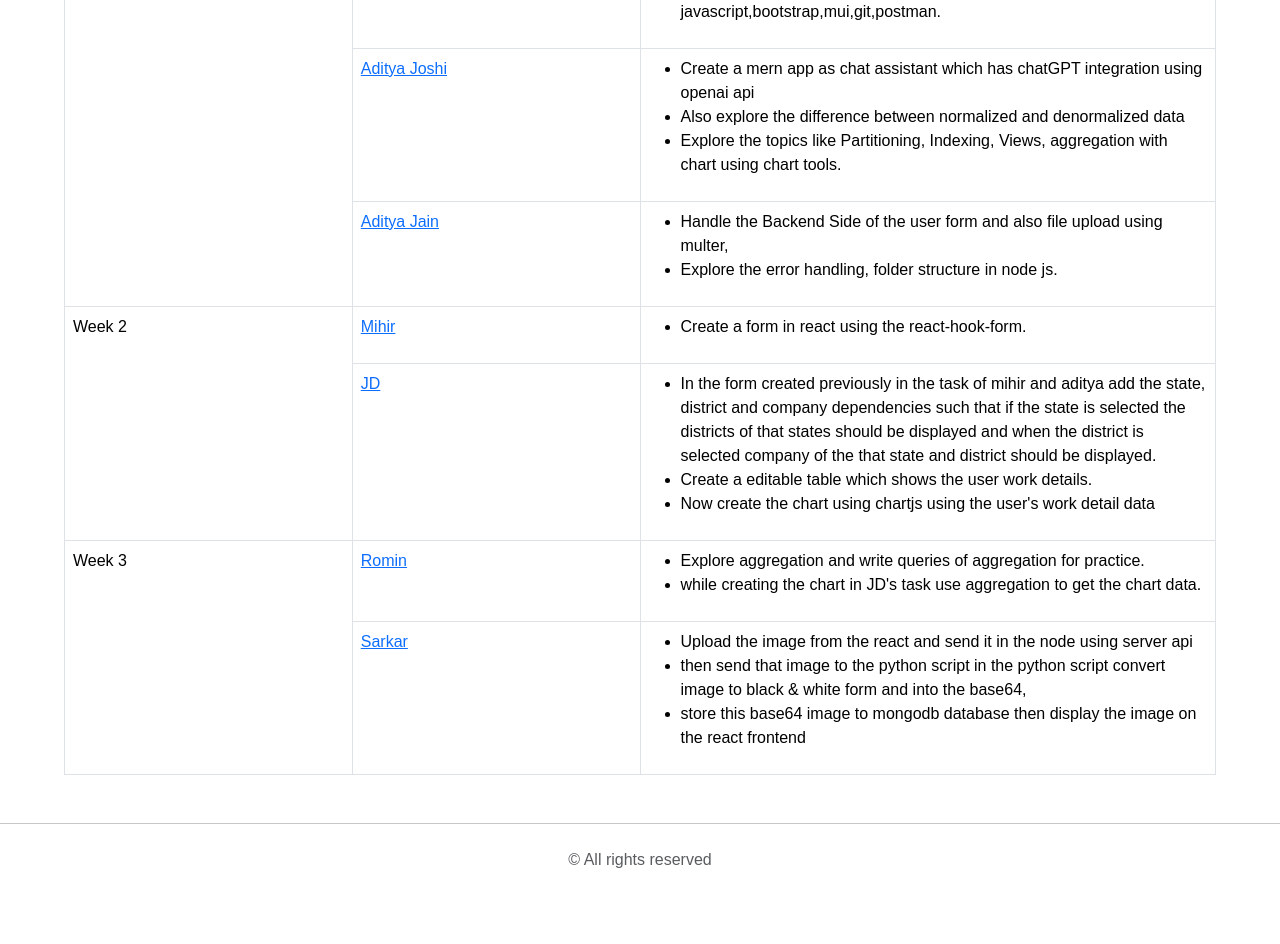
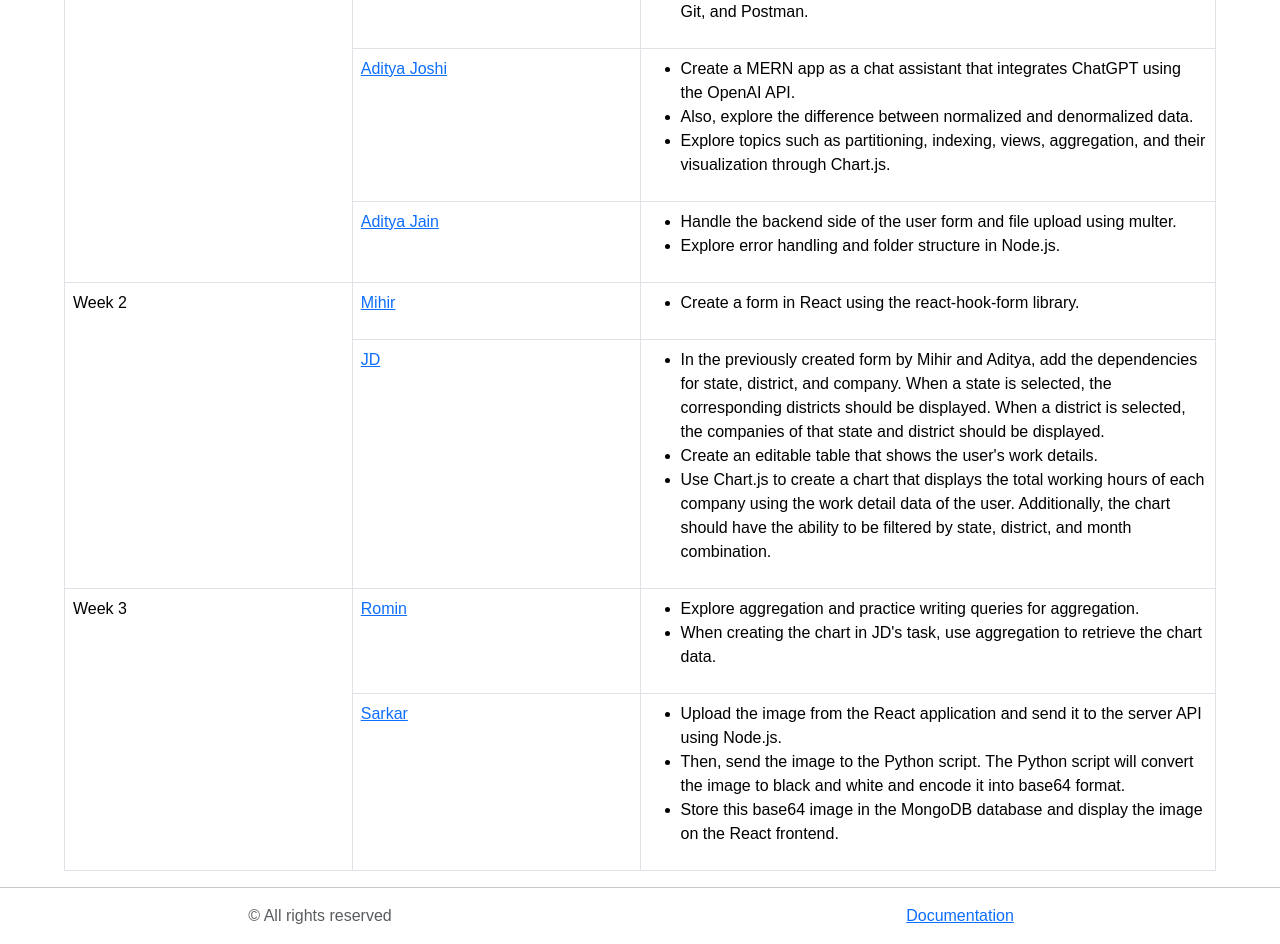
Before and after one commit to darshan2012/Training-frontend, a React (Create React App) app: page / in a window 1280 px wide. Shown: the part 240-1184 px from the top of the page. Before the commit the page ends 1128 px from the top, so only its background shows below. Built offline with nearby package versions, Linux system fonts and the light colour scheme.

Commit message:
footer updated

```diff
--- a/src/App.css
+++ b/src/App.css
@@ -62,3 +62,8 @@ box-shadow: 5px 5px 10px 0px rgba(0, 0, 0, 0.03), -2px -2px 10px 0px rgba(0, 0,
   height: 60px;
   margin: 10px 10px 0px 10px;
 }
+.footer{
+  overflow-x: hidden;
+  /* position: fixed; */
+  /* float: left; */
+}
--- a/src/components/FooterComp.jsx
+++ b/src/components/FooterComp.jsx
@@ -1,14 +1,24 @@
-import React from 'react'
+import React from "react";
+import { Link } from "react-router-dom";
 
 function FooterComp() {
   return (
-    <footer>
-      <hr className="mt-5 mb-4" />
-      <p className="text-muted text-center">
-      © All rights reserved
-      </p>
-    </footer>
-  )
+    <>
+      <hr />
+      <footer className="d-flex footer">
+        <p className="col-6 text-muted text-center">© All rights reserved</p>
+        {/* <p> */}
+        <Link
+          className="col-6 text-center"
+          target="_blank"
+          to="https://blushing-gambler-7cb.notion.site/Training-Documentation-ac40f9471022426da347acc7549185b7"
+        >
+          Documentation
+        </Link>
+        {/* </p> */}
+      </footer>
+    </>
+  );
 }
 
-export default FooterComp
+export default FooterComp;
--- a/src/components/Main.jsx
+++ b/src/components/Main.jsx
@@ -12,6 +12,7 @@ function Main() {
             <tr style={{ fontSize: "2em" }}>
               <th>Weeks</th>
               <th>Name</th>
+              {/* <th>Link</th> */}
               <th style={{ width: "400px" }}>Problem Statement</th>
             </tr>
           </thead>
@@ -25,12 +26,13 @@ function Main() {
               <td width={200}>
                 <Link to={"/form-html-css"}>Hetal </Link>
               </td>
+              {/* <td>tast - documentation</td> */}
               <td>
                 <ul>
                   <li>Create a form using html, css and bootstrap</li>
                   <li>
-                    explore the tools and technology like,
-                    javascript,bootstrap,mui,git,postman.
+                    Explore various tools and technologies like JavaScript,
+                    Bootstrap, MUI, Git, and Postman.
                   </li>
                 </ul>
               </td>
@@ -42,16 +44,16 @@ function Main() {
               <td>
                 <ul>
                   <li>
-                    Create a mern app as chat assistant which has chatGPT
-                    integration using openai api
+                    Create a MERN app as a chat assistant that integrates
+                    ChatGPT using the OpenAI API.
                   </li>
                   <li>
-                    Also explore the difference between normalized and
-                    denormalized data
+                    Also, explore the difference between normalized and
+                    denormalized data.
                   </li>
                   <li>
-                    Explore the topics like Partitioning, Indexing, Views,
-                    aggregation with chart using chart tools.
+                    Explore topics such as partitioning, indexing, views,
+                    aggregation, and their visualization through Chart.js.
                   </li>
                 </ul>
               </td>
@@ -63,11 +65,11 @@ function Main() {
               <td>
                 <ul>
                   <li>
-                    Handle the Backend Side of the user form and also file
-                    upload using multer,
+                    Handle the backend side of the user form and file upload
+                    using multer.
                   </li>
                   <li>
-                    Explore the error handling, folder structure in node js.
+                    Explore error handling and folder structure in Node.js.
                   </li>
                 </ul>
               </td>
@@ -82,7 +84,9 @@ function Main() {
 
               <td>
                 <ul>
-                  <li>Create a form in react using the react-hook-form.</li>
+                  <li>
+                    Create a form in React using the react-hook-form library.
+                  </li>
                 </ul>
               </td>
             </tr>
@@ -93,18 +97,20 @@ function Main() {
               <td>
                 <ul>
                   <li>
-                    In the form created previously in the task of mihir and
-                    aditya add the state, district and company dependencies such
-                    that if the state is selected the districts of that states
-                    should be displayed and when the district is selected
-                    company of the that state and district should be displayed.
+                    In the previously created form by Mihir and Aditya, add the
+                    dependencies for state, district, and company. When a state
+                    is selected, the corresponding districts should be
+                    displayed. When a district is selected, the companies of
+                    that state and district should be displayed.
                   </li>
                   <li>
-                    Create a editable table which shows the user work details.
+                    Create an editable table that shows the user's work details.
                   </li>
                   <li>
-                    Now create the chart using chartjs using the user's work
-                    detail data
+                    Use Chart.js to create a chart that displays the total
+                    working hours of each company using the work detail data of
+                    the user. Additionally, the chart should have the ability to
+                    be filtered by state, district, and month combination.
                   </li>
                 </ul>
               </td>
@@ -119,12 +125,12 @@ function Main() {
               <td>
                 <ul>
                   <li>
-                    Explore aggregation and write queries of aggregation for
-                    practice.
+                    Explore aggregation and practice writing queries for
+                    aggregation.
                   </li>
                   <li>
-                    while creating the chart in JD's task use aggregation to get
-                    the chart data.
+                    When creating the chart in JD's task, use aggregation to
+                    retrieve the chart data.
                   </li>
                 </ul>
               </td>
@@ -136,17 +142,17 @@ function Main() {
               <td>
                 <ul>
                   <li>
-                    Upload the image from the react and send it in the node
-                    using server api
+                    Upload the image from the React application and send it to
+                    the server API using Node.js.
                   </li>
                   <li>
-                    then send that image to the python script in the python
-                    script convert image to black & white form and into the
-                    base64,
+                    Then, send the image to the Python script. The Python script
+                    will convert the image to black and white and encode it into
+                    base64 format.
                   </li>
                   <li>
-                    store this base64 image to mongodb database then display the
-                    image on the react frontend
+                    Store this base64 image in the MongoDB database and display
+                    the image on the React frontend.
                   </li>
                 </ul>
               </td>
--- a/src/components/aditya/ChatAssist.jsx
+++ b/src/components/aditya/ChatAssist.jsx
@@ -14,8 +14,8 @@ function ChatAssist() {
         const res = await axios.post(`${process.env.REACT_APP_URL}openai/v1`,{
           prompt: promptRef.current.value
         })
-        console.log(promptRef.current.value);
-        console.log(res.data[0].message.content);
+        // console.log(promptRef.current.value);
+        // console.log(res.data[0].message.content);
         setResponse(prew => prew = res.data[0].message.content)
       }
       catch(err){
--- a/src/components/marj/BarChart.jsx
+++ b/src/components/marj/BarChart.jsx
@@ -84,8 +84,8 @@ export default function BarChart() {
   const [district, setDistrict] = useState("");
   const [month, setMonth] = useState("");
 
-  console.log("state = " + state+ " district = " + district + " month = " + month)
-  console.count()
+  // console.log("state = " + state+ " district = " + district + " month = " + month)
+  // console.count()
   const fetchDistricts = async (stateId) => {
     try {
       const res = await axios.get(
--- a/src/components/marj/Display.jsx
+++ b/src/components/marj/Display.jsx
@@ -37,7 +37,7 @@ const Display = () => {
         {isAuthenticated &&
         <Box className=' d-flex flex-column justify-content-center align-items-center'>
             <WorkDetailsTable />
-            {/* <BarChart /> */}
+            <BarChart />
         </Box>
 
         }
--- a/src/components/marj/SignIn.jsx
+++ b/src/components/marj/SignIn.jsx
@@ -46,7 +46,7 @@ export default function SignIn() {
   // const [loginError, setLoginError] = useState("");
 
   const onSubmit = async (data) => {
-    console.log(data);
+    // console.log(data);
     await axios
       .post(`${process.env.REACT_APP_URL}users/v1/login`, data)
       .then((res) => {
--- a/src/components/sarkar/ImageRoot.jsx
+++ b/src/components/sarkar/ImageRoot.jsx
@@ -5,7 +5,10 @@ import { Container } from "@mui/material";
 
 function ImageRoot() {
   return (
-    <Container sx={{height:"500px"}} className="box-shadow p-5 d-flex justify-content-center align-items-start">
+    <Container
+      sx={{ height: "500px" }}
+      className="m-5 box-shadow p-5 d-flex justify-content-center align-items-start"
+    >
       <UploadImage />
       <RandomImage />
     </Container>
--- a/src/components/sarkar/UploadImage.jsx
+++ b/src/components/sarkar/UploadImage.jsx
@@ -26,7 +26,7 @@ function UploadImage() {
         inputFile.current.type = "file";
       }
     } catch (error) {
-      console.log(error.response.data.message);
+      console.log(error);
       if (inputFile.current) {
         inputFile.current.value = "";
         inputFile.current.type = "text";
```
Also changed, not shown: src/components/marj/Signup.jsx (+29 -16 lines), src/components/hetal/form.css (line endings or trailing spaces).
